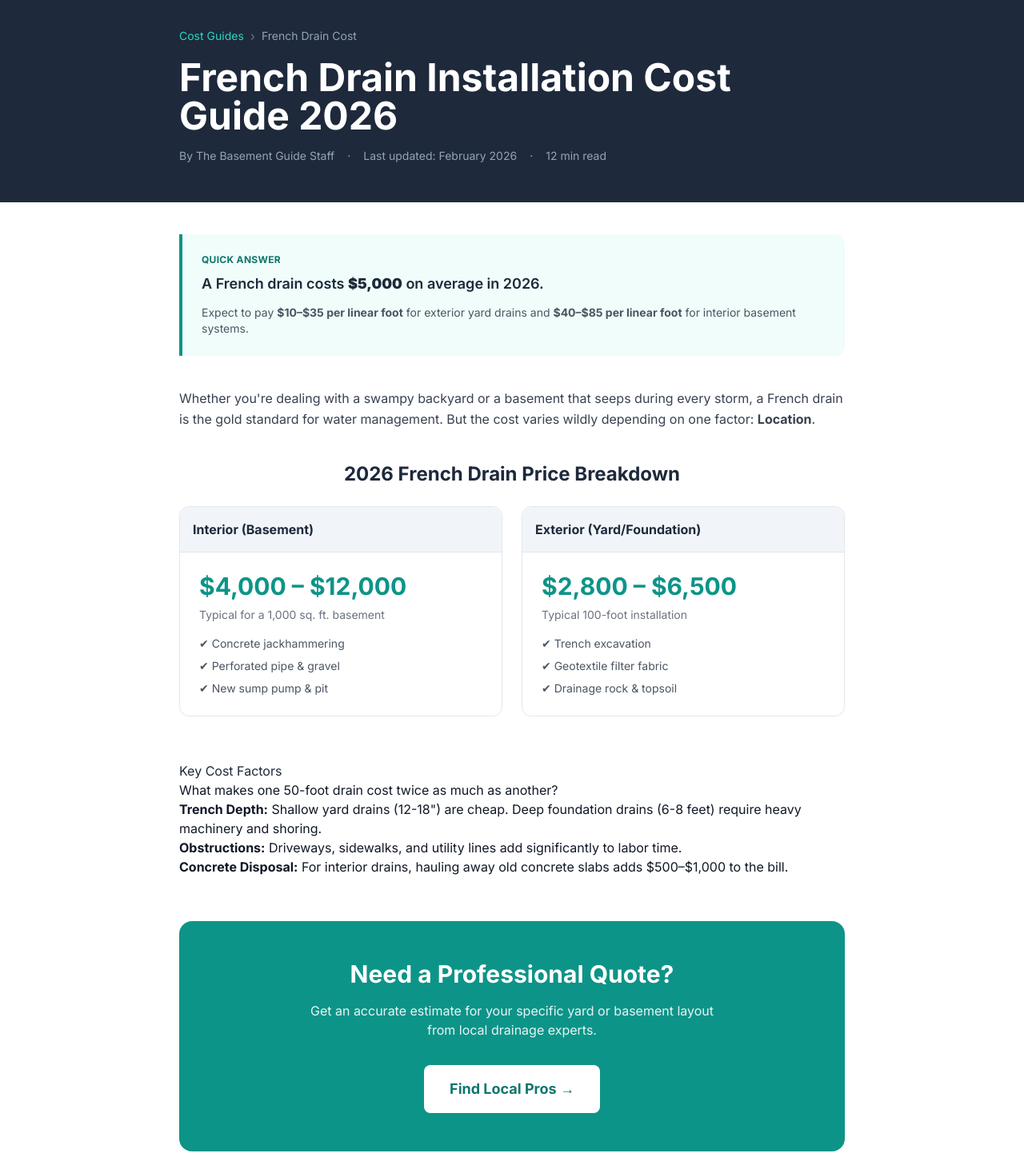
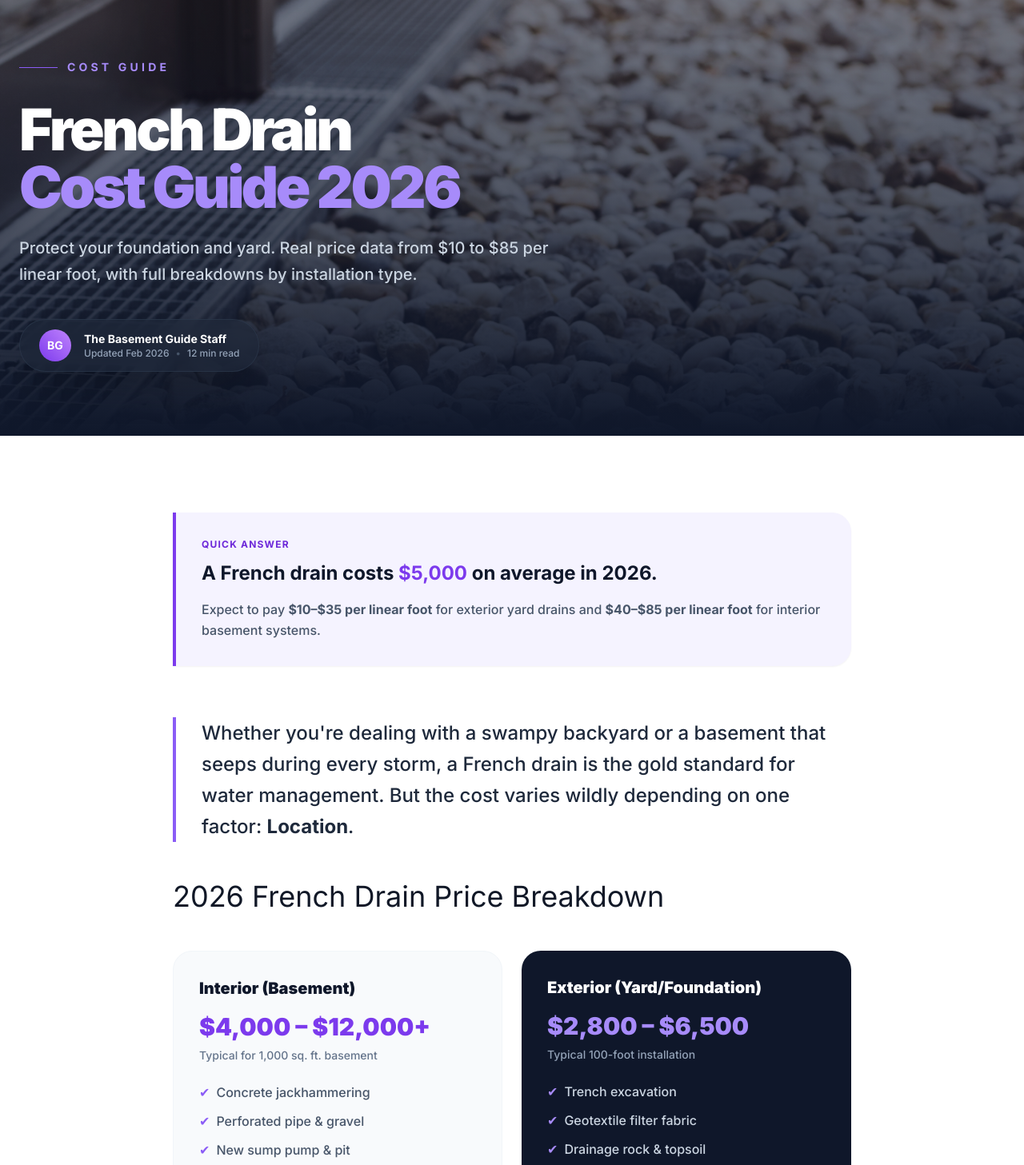
Before and after one commit to thebasementguide2026/basement-guide, a Next.js app: page /articles/french-drain-cost in a window 1280 px wide. Shown: the part 80-1537 px from the top of the page at 80% size. Built offline with nearby package versions, Linux system fonts and the light colour scheme.

Commit message:
Update pModernize hero section and formatting for french-drain-cost

```diff
--- a/app/articles/french-drain-cost/page.tsx
+++ b/app/articles/french-drain-cost/page.tsx
@@ -1,5 +1,6 @@
 import Link from 'next/link'
 import Image from 'next/image'
+import LeadForm from '@/components/LeadForm'
 import type { Metadata } from 'next'
 
 export const metadata: Metadata = {
@@ -33,112 +34,119 @@ const faqSchema = {
 
 export default function FrenchDrainCostPage() {
   return (
-    <>
+    <div className='bg-white min-h-screen'>
       <script
         type="application/ld+json"
         dangerouslySetInnerHTML={{ __html: JSON.stringify(faqSchema) }}
       />
-      <article className="bg-white">
-        {/* Hero */}
-        <section className="bg-slate-800 text-white py-12">
-          <div className="container-custom max-w-4xl">
-            <div className="flex items-center gap-2 mb-4">
-              <Link href="/cost-guides" className="text-teal-400 text-sm hover:underline">
-                Cost Guides
-              </Link>
-              <span className="text-slate-500">›</span>
-              <span className="text-slate-400 text-sm">French Drain Cost</span>
+
+      {/* Article Hero */}
+      <section className='relative h-[70vh] min-h-[500px] bg-slate-900 overflow-hidden'>
+        <Image
+          src='/french-drain-trench.jpg'
+          alt='French drain installation for cost guide'
+          fill
+          className='object-cover opacity-45 scale-105 transition-transform duration-700 hover:scale-100'
+          priority
+        />
+        <div className='absolute inset-0 bg-gradient-to-t from-slate-900 via-slate-900/40 to-transparent' />
+        <div className='relative h-full max-w-7xl mx-auto px-6 flex flex-col justify-end pb-20'>
+          <div className='flex items-center space-x-3 mb-8'>
+            <div className='w-12 h-px bg-violet-500'></div>
+            <span className='text-violet-400 font-bold tracking-[0.3em] text-sm uppercase'>Cost Guide</span>
           </div>
-            <h1 className="text-4xl lg:text-5xl font-bold mb-4 leading-tight">
-              French Drain Installation Cost Guide 2026
+          <h1 className='text-5xl md:text-7xl font-black text-white mb-6 leading-[0.9] tracking-tighter'>
+            French Drain<br />
+            <span className='text-violet-400'>Cost Guide 2026</span>
           </h1>
-            <div className="flex flex-wrap items-center gap-4 text-sm text-slate-400">
-              <span>By The Basement Guide Staff</span>
-              <span>·</span>
-              <span>Last updated: February 2026</span>
-              <span>·</span>
+          <p className='text-xl text-slate-300 max-w-2xl mb-10 font-medium leading-relaxed'>
+            Protect your foundation and yard. Real price data from $10 to $85 per linear foot, with full breakdowns by installation type.
+          </p>
+          <div className='flex items-center space-x-4'>
+            <div className='flex items-center bg-slate-800/50 backdrop-blur-md rounded-full px-6 py-3 border border-slate-700/50 shadow-2xl'>
+              <div className='w-10 h-10 rounded-full bg-gradient-to-tr from-violet-600 to-purple-400 flex items-center justify-center text-white font-bold text-sm mr-4'>
+                BG
+              </div>
+              <div className='flex flex-col'>
+                <span className='text-white font-bold text-sm'>The Basement Guide Staff</span>
+                <div className='flex items-center text-slate-400 text-xs font-medium'>
+                  <span>Updated Feb 2026</span>
+                  <span className='mx-2 text-slate-600'>•</span>
                   <span>12 min read</span>
                 </div>
               </div>
-        </section>
-
-        <div className="container-custom max-w-4xl py-10">
-          {/* Quick Answer Box */}
-          <div className="bg-teal-50 border-l-4 border-teal-600 rounded-r-xl p-6 mb-10">
-            <p className="text-xs font-bold text-teal-700 uppercase tracking-wide mb-2">Quick Answer</p>
-            <p className="text-slate-800 text-lg font-semibold mb-3">
-              A French drain costs <strong>$5,000</strong> on average in 2026.
-            </p>
-            <p className="text-gray-600 text-sm">
-              Expect to pay <strong>$10–$35 per linear foot</strong> for exterior yard drains and <strong>$40–$85 per linear foot</strong> for interior basement systems.
-            </p>
-          </div>
-
-          <div className="prose prose-lg max-w-none mb-10 text-gray-700 leading-relaxed">
-            <p>
-              Whether you're dealing with a swampy backyard or a basement that seeps during every storm, a French drain is the gold standard for water management. But the cost varies wildly depending on one factor: <strong>Location</strong>.
-            </p>
-          </div>
-
-          {/* Cost Tables */}
-          <section className="mb-14">
-            <h2 className="text-2xl font-bold text-slate-800 mb-6 text-center">2026 French Drain Price Breakdown</h2>
-            <div className="grid grid-cols-1 md:grid-cols-2 gap-6">
-              <div className="bg-white border border-gray-200 rounded-xl overflow-hidden">
-                <div className="bg-slate-100 p-4 font-bold text-slate-800 border-b border-gray-200">
-                  Interior (Basement)
-                </div>
-                <div className="p-6">
-                  <p className="text-3xl font-bold text-teal-600 mb-2">$4,000 – $12,000</p>
-                  <p className="text-sm text-gray-500 mb-4">Typical for a 1,000 sq. ft. basement</p>
-                  <ul className="text-sm space-y-2 text-gray-600">
-                    <li className="flex items-center gap-2">✔ Concrete jackhammering</li>
-                    <li className="flex items-center gap-2">✔ Perforated pipe & gravel</li>
-                    <li className="flex items-center gap-2">✔ New sump pump & pit</li>
-                  </ul>
-                </div>
-              </div>
-              <div className="bg-white border border-gray-200 rounded-xl overflow-hidden">
-                <div className="bg-slate-100 p-4 font-bold text-slate-800 border-b border-gray-200">
-                  Exterior (Yard/Foundation)
-                </div>
-                <div className="p-6">
-                  <p className="text-3xl font-bold text-teal-600 mb-2">$2,800 – $6,500</p>
-                  <p className="text-sm text-gray-500 mb-4">Typical 100-foot installation</p>
-                  <ul className="text-sm space-y-2 text-gray-600">
-                    <li className="flex items-center gap-2">✔ Trench excavation</li>
-                    <li className="flex items-center gap-2">✔ Geotextile filter fabric</li>
-                    <li className="flex items-center gap-2">✔ Drainage rock & topsoil</li>
-                  </ul>
             </div>
           </div>
         </div>
       </section>
 
-          <section className="mb-14 prose prose-slate max-w-none">
-            <h2 className="text-slate-800">Key Cost Factors</h2>
-            <p>What makes one 50-foot drain cost twice as much as another?</p>
+      {/* Main Content */}
+      <main className='max-w-4xl mx-auto px-6 py-24'>
+        <div className='prose prose-lg prose-slate max-w-none prose-headings:text-slate-900 prose-headings:font-black prose-headings:tracking-tight prose-p:text-slate-600 prose-p:leading-relaxed prose-a:text-violet-600 prose-a:no-underline hover:prose-a:underline'>
+          {/* Quick Answer Box */}
+          <div className='bg-violet-50 border-l-4 border-violet-600 rounded-r-3xl p-8 mb-16 not-prose shadow-sm'>
+            <p className='text-xs font-bold text-violet-700 uppercase tracking-widest mb-3'>Quick Answer</p>
+            <p className='text-slate-900 text-2xl font-bold mb-4'>
+              A French drain costs <span className='text-violet-600'>$5,000</span> on average in 2026.
+            </p>
+            <p className='text-slate-600 leading-relaxed font-medium'>
+              Expect to pay <strong>$10–$35 per linear foot</strong> for exterior yard drains and <strong>$40–$85 per linear foot</strong> for interior basement systems.
+            </p>
+          </div>
+
+          <p className='text-2xl font-medium text-slate-800 leading-relaxed mb-12 border-l-4 border-violet-500 pl-8'>
+            Whether you're dealing with a swampy backyard or a basement that seeps during every storm, a French drain is the gold standard for water management. But the cost varies wildly depending on one factor: <strong>Location</strong>.
+          </p>
+
+          <h2 className='text-4xl mb-6'>2026 French Drain Price Breakdown</h2>
+
+          <div className='grid grid-cols-1 md:grid-cols-2 gap-6 my-12 not-prose'>
+            <div className='bg-slate-50 rounded-3xl p-8 border border-slate-100'>
+              <div className='text-slate-900 font-black text-xl mb-4'>Interior (Basement)</div>
+              <div className='text-3xl font-black text-violet-600 mb-2'>$4,000 – $12,000+</div>
+              <div className='text-slate-500 text-sm mb-6 font-medium'>Typical for 1,000 sq. ft. basement</div>
+              <ul className='space-y-3 text-slate-600 font-medium'>
+                <li className='flex items-center'><span className='text-violet-500 mr-2'>✔</span> Concrete jackhammering</li>
+                <li className='flex items-center'><span className='text-violet-500 mr-2'>✔</span> Perforated pipe & gravel</li>
+                <li className='flex items-center'><span className='text-violet-500 mr-2'>✔</span> New sump pump & pit</li>
+              </ul>
+            </div>
+            <div className='bg-slate-900 rounded-3xl p-8 text-white'>
+              <div className='text-white font-black text-xl mb-4'>Exterior (Yard/Foundation)</div>
+              <div className='text-3xl font-black text-violet-400 mb-2'>$2,800 – $6,500</div>
+              <div className='text-slate-400 text-sm mb-6 font-medium'>Typical 100-foot installation</div>
+              <ul className='space-y-3 text-slate-300 font-medium'>
+                <li className='flex items-center'><span className='text-violet-400 mr-2'>✔</span> Trench excavation</li>
+                <li className='flex items-center'><span className='text-violet-400 mr-2'>✔</span> Geotextile filter fabric</li>
+                <li className='flex items-center'><span className='text-violet-400 mr-2'>✔</span> Drainage rock & topsoil</li>
+              </ul>
+            </div>
+          </div>
+
+          <h2 className='text-4xl mb-6'>Key Cost Factors</h2>
+          <p>
+            What makes one 50-foot drain cost twice as much as another?
+          </p>
           <ul>
             <li><strong>Trench Depth:</strong> Shallow yard drains (12-18") are cheap. Deep foundation drains (6-8 feet) require heavy machinery and shoring.</li>
             <li><strong>Obstructions:</strong> Driveways, sidewalks, and utility lines add significantly to labor time.</li>
             <li><strong>Concrete Disposal:</strong> For interior drains, hauling away old concrete slabs adds $500–$1,000 to the bill.</li>
           </ul>
-          </section>
 
-          {/* Final CTA */}
-          <div className="bg-teal-600 rounded-2xl p-8 lg:p-12 text-white text-center">
-            <h2 className="text-3xl font-bold mb-4">Need a Professional Quote?</h2>
-            <p className="mb-8 opacity-90 max-w-lg mx-auto">
+          <div className='bg-violet-600 rounded-3xl p-12 text-white my-20 shadow-xl shadow-violet-200 relative overflow-hidden not-prose'>
+            <div className='absolute top-0 right-0 w-64 h-64 bg-white/10 rounded-full -mr-32 -mt-32' />
+            <div className='relative z-10 text-center max-w-2xl mx-auto'>
+              <h2 className='text-3xl font-black text-white mb-4'>Get a Professional Quote</h2>
+              <p className='text-violet-100 text-lg mb-10'>
                 Get an accurate estimate for your specific yard or basement layout from local drainage experts.
               </p>
-            <div className="flex flex-col sm:flex-row gap-4 justify-center">
-              <Link href="/get-free-quotes" className="bg-white text-teal-700 px-8 py-4 rounded-lg font-bold text-lg">
-                Find Local Pros →
-              </Link>
+              <div className='bg-white rounded-2xl p-8 text-slate-900 shadow-2xl'>
+                <LeadForm />
               </div>
             </div>
           </div>
-      </article>
-    </>
+        </div>
+      </main>
+    </div>
   )
 }
```
Lines whose indentation alone changed are shown as unchanged.
